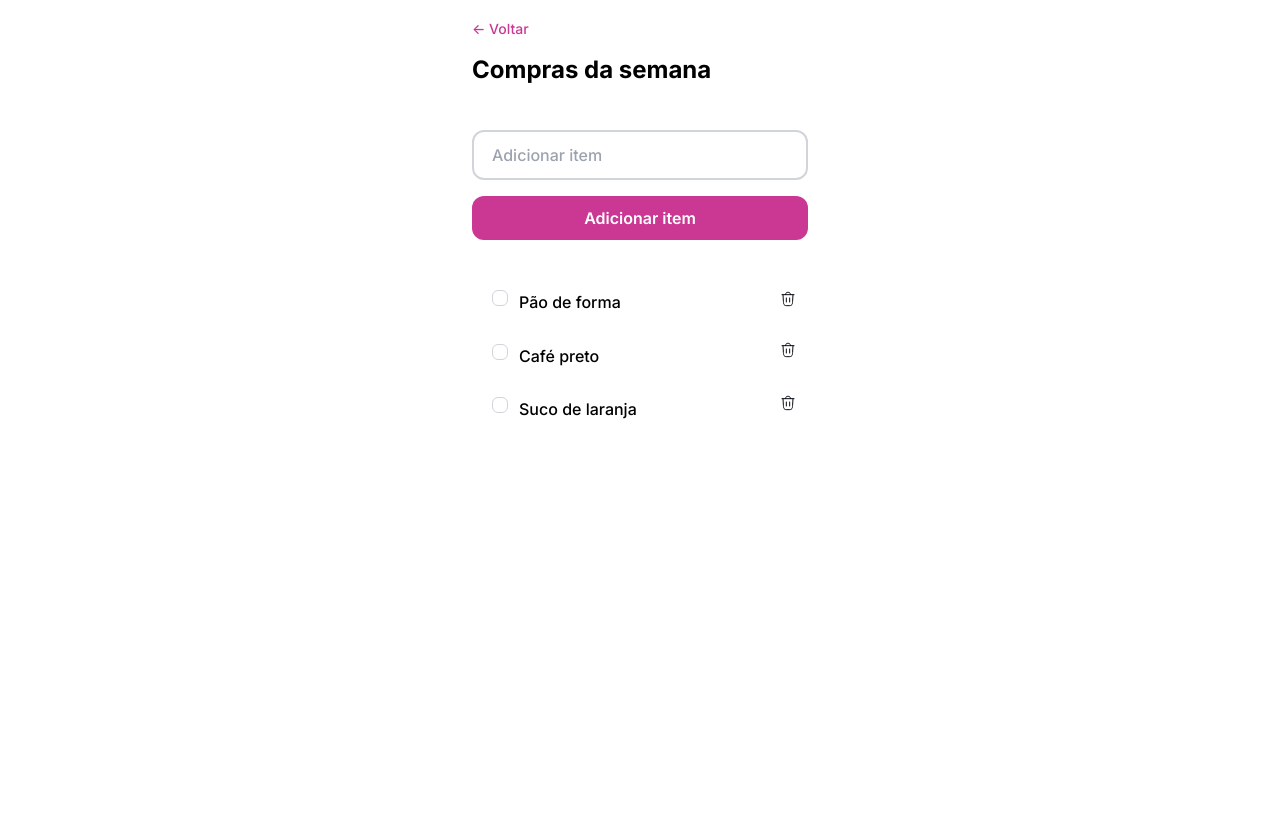
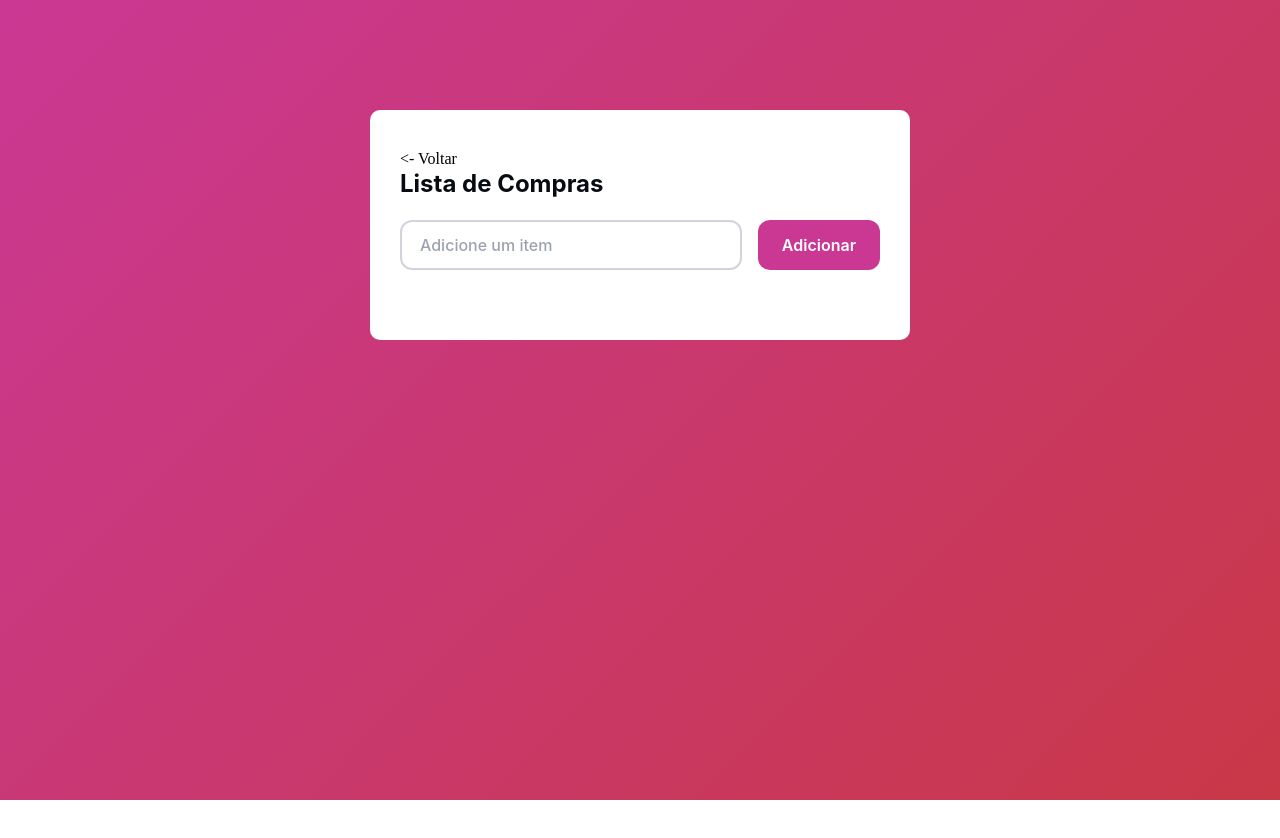
Before and after one commit to dev-jvcosta/quicklist, a plain HTML site: page index.html in a window 1280 px wide. After the commit the page ends 800 px from the top, so only its background shows below. Drawn offline with Linux system fonts and the light colour scheme.

Commit message:
feat: Add selected state SVG icon; update index.html structure and styles; remove unused principal.css

```diff
--- a/index.html
+++ b/index.html
@@ -7,63 +7,18 @@
   <link rel="stylesheet" href="./src/css/index.css">
 </head>
 <body>
- <main class="container-sm">
-   <div id="logo" class="flex justify-center align-center"><img src="./assets/logo.png" alt=""></div>
-   <section class="display-home">
-     <header>
-      <a id="voltar" class="" href="#"><- Voltar</a>
-      <h1>Compras da semana</h1>
-    </header>
-
-    <form action="">
-      <div class="flex flex-col gap-16">
-        <input class="text-field" type="text" placeholder="Adicionar item">
-      <button class="btn">Adicionar item</button>
-      </div>
-    </form>
-
-    <!--LISTA DE ITEMS-->
-    <ul class="lista-items">
-      <li class="control-group flex no-wrap align-center justify-center">
-        <label class="control control-checkbox flex-grow flex" >
-          <input type="checkbox"/>
-          <div class="control_indicator"></div>
-          <span >Pão de forma</span>
-        </label>
-        <div><button class="btn-trash"></button></div>
-      </li>
-      <li class="control-group flex no-wrap ">
-        <label class="control control-checkbox flex-grow">
-          <input type="checkbox"/>
-          <div class="control_indicator"></div>
-          <span>Café preto</span>
-        </label>
-        <div><button class="btn-trash"></button></div>
-      </li>
-      <li class="control-group flex no-wrap">
-        <label class="control control-checkbox flex-grow">
-          <input type="checkbox"/>
-          <div class="control_indicator"></div>
-          <span>Suco de laranja</span>
-        </label>
-        <div><button class="btn-trash"></button></div>
-      </li>
-    </ul>
-
-    <!--ALERTA DE ELEMENTOS EXCLUIDOS-->
-    <footer>
-      <div  id="removed-alert"  class="flex align-center d-none" >
-        <div class="flex flex-grow gap-8">
-          <img src="./assets/icons/warning-circle-filled-white.svg" alt="icone de alerta">
-        <p>O item foi removido da lista</p>
-        </div>
-        <div>
-          <img src="./assets/icons/delete-small-white.svg" alt="icone de fechar">
-        </div>
-      </div>
-    </footer>
-  </section>
-
- </main>
+  <main>
+    <div class="container">
+      <header>
+        <a href="#"><- Voltar</a>
+        <h1>Lista de Compras</h1>
+        <form class="flex flex-col gap-16">
+          <input class="input-box grow" type="text" id="input-box" placeholder="Adicione um item">
+          <button class="btn" id="add-button">Adicionar</button>
+        </form>
+      </header>
+    </div>
+  </main>
+ <script src="./src/js/index.js"></script>
 </body>
 </html>
--- a/src/css/components.css
+++ b/src/css/components.css
@@ -9,10 +9,10 @@
   }
 }
 
-.text-field{
+.input-box{
   background-color: var(--bg-secondary);
   padding: 12px 18px;
-  max-width: 429px;
+  max-width: 100%;
   border: solid 2px var(--bd-primary);
   border-radius: 12px;
   border: 2px solid var(--bd-primary);
--- a/src/css/global.css
+++ b/src/css/global.css
@@ -29,88 +29,26 @@
 
 }
 
+
 .container{
-  max-width: 1366px;
-  margin-inline: auto;
+  width: 100%;
+  min-height: 100vh;
+  background: linear-gradient(135deg, var(--color-brand) 0%, var(--color-danger) 100%);
+  padding: 10px;
 }
 
-.container-md{
-  max-width: 627px;
-  margin-inline: auto;
-}
-
-.container-sm{
-  max-width: 400px;
-  margin-inline: auto;
-}
-
-input[type="checkbox"] {
-  appearance: none;
-  -webkit-appearance: none;
-  display: flex;
-  align-content: center;
-  justify-content: center;
-  font-size: 2rem;
-  padding: 0.1rem;
-  border: 0.25rem solid green;
-  border-radius: 0.5rem;
-  &::before{
-    content: "";
-    width: 1rem;
-    height: 1rem;
-    clip-path: rect(5px 145px 160px 5px round 20%);
-    transform: scale(0);
-    background-color: green;
-  }
-  &:checked::before{
-    transform: scale(1);
-  }
-  &:hover{
-    color: black;
+header{
+  width: 100%;
+  max-width: 540px;
+  background: var(--bg-secondary);
+  margin: 100px auto 20px;
+  padding: 40px 30px 70px;
+  border-radius: 10px;
+  &>h1{
+    color: var(--content-primary);
+    display: flex;
+    align-items: center;
+    font: var(--title);
+    margin-bottom: 20px;
   }
 }
-section{
-  height: 100vh;
-  margin: 5% auto;
-  align-items: start;
-  padding-inline: 2rem
-}
-
-form{
-  display: flex;
-  flex-direction: column;
-}
-
-h1{
-  margin-bottom: 44px;
-  margin-top: 16px;
-  font: var(--title);
-}
-
-a{
-  margin-top: 34px;
-  margin-bottom: 1rem;
-}
-
-li{
-  padding: 8px 12px;
-}
-
-label>span{
-  font: var(--paragraph);
-  display: block;
-}
-
-header>a{
-  font: var(--link);
-  color: var(--color-brand);
-}
-
-img{
-  display: block;
-
-}
-
-ul{
-  margin-block: 2.5rem;
-}
--- a/src/css/index.css
+++ b/src/css/index.css
@@ -1,6 +1,4 @@
-@import url('https://fonts.googleapis.com/css2?family=Inter:ital,opsz,wght@0,14..32,100..900;1,14..32,100..900&display=swap');
 @import url(./reset.css);
 @import url(./global.css);
+@import url(./utilities.css);
 @import url(./components.css);
-@import url(./principal.css);
-@import url(./utilities.css);
--- a/src/css/principal.css
+++ /dev/null
@@ -1,10 +0,0 @@
-.lista-items{
-  margin-top: 40px;
-  &>li{
-    margin-bottom: 12px;
-  }
-}
-
-#logo{
-  display: none;
-}
--- a/src/css/utilities.css
+++ b/src/css/utilities.css
@@ -1,49 +1,27 @@
-
 .flex{
   display: flex;
 }
 
-.flex-col{
+.flex-column{
   flex-direction: column;
-}
-
-.flex-row{
-  flex-direction: row;
-}
-
-.flex-grow{
-  flex-grow: 1;
-  margin: 0 0.5rem;
-}
-
-.gap-x{
-  row-gap: 0.75rem;
-}
-
-.gap-16{
-  gap: 1rem;
-}
-
-.no-wrap{
-  flex-wrap: nowrap;
-}
-
-.justify-center{
-  justify-content: center;
-}
-
-.align-center{
-  align-items: center;
 }
 
 .justify-between{
   justify-content: space-between;
 }
 
-.d-none{
-  display: none;
+.justify-evenly{
+  justify-content: space-evenly;
+}
+
+.grow{
+  flex-grow: 1;
 }
 
 .gap-8{
-  gap: 0.5rem;
+  gap: .5rem;
 }
+
+.gap-16{
+  gap: 1rem;
+}
```
Also changed, not shown: assets/icons/state=selected.svg (added).
